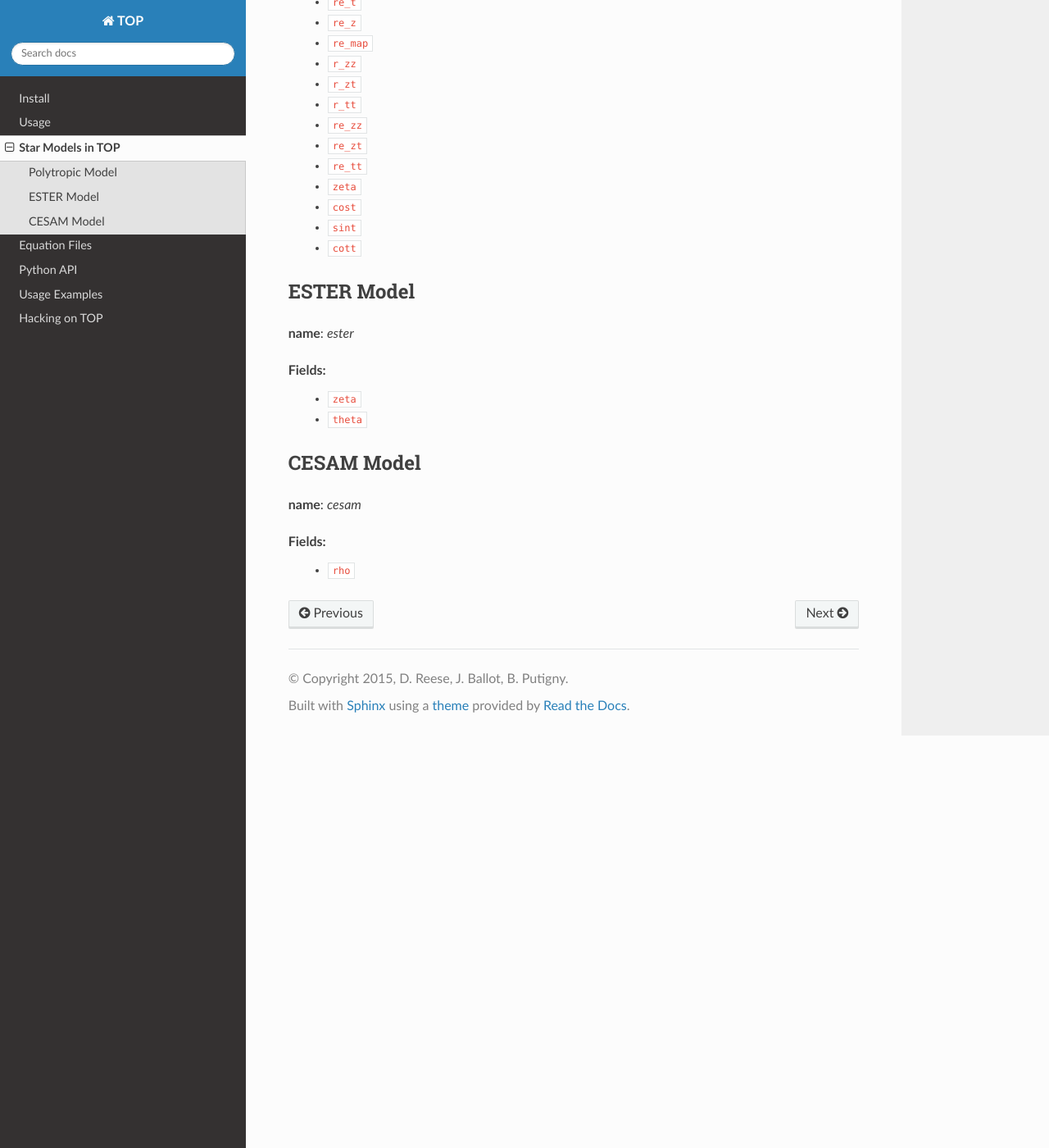
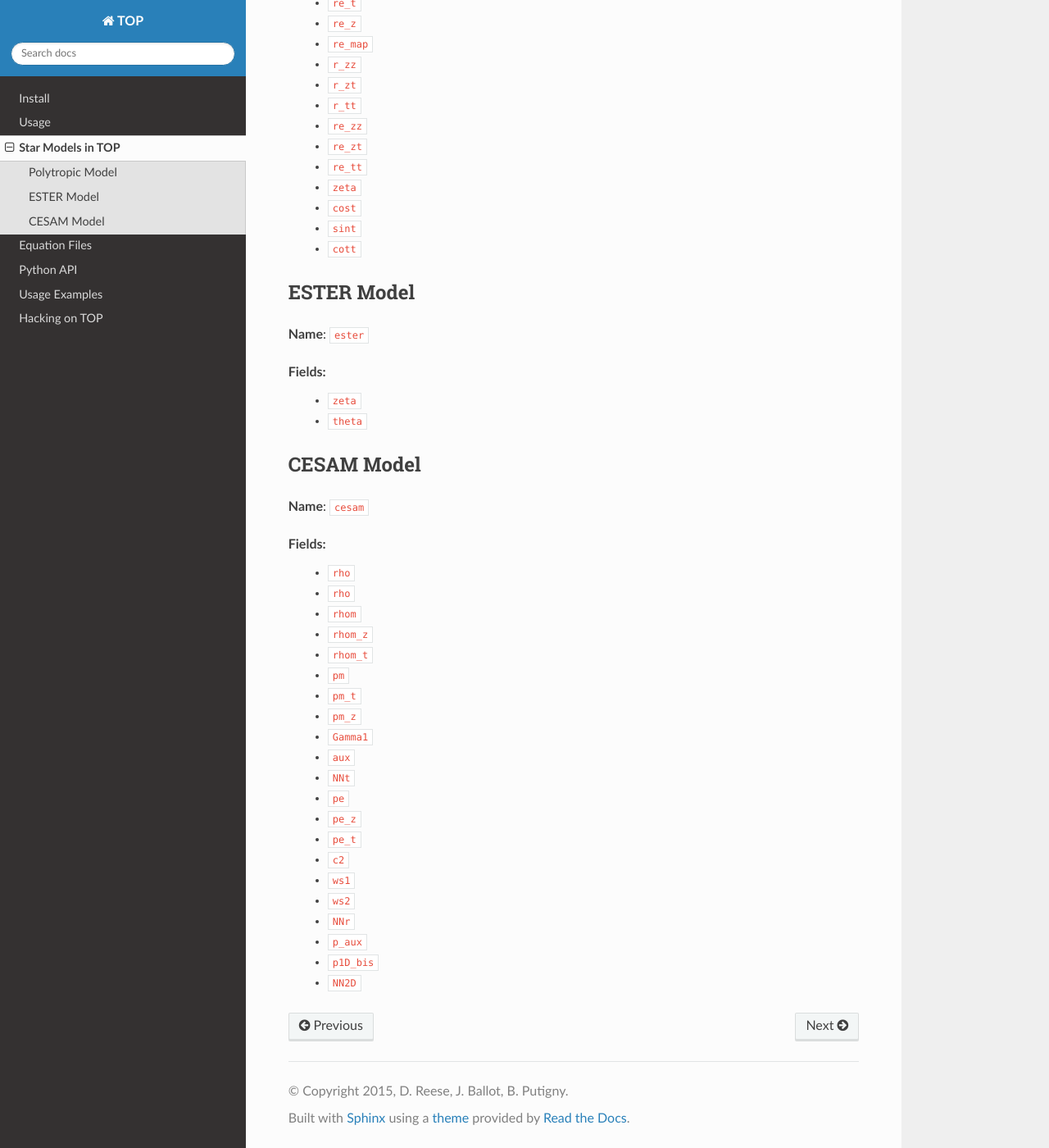
Before and after one commit to top-devel/top, a Sphinx documentation site: the page built from doc/source/model.rst, in a window 1280 px wide and 1400 px high, scrolled down 703 px. Shown: the whole window at 82% size. Built offline with Sphinx 7.4.7 and the Read the Docs theme 2.0.0, drawn with Linux system fonts in a browser that asks for light colours.

Commit message:
Fix CESAM model; add fields to the python interface

```diff
--- a/doc/source/model.rst
+++ b/doc/source/model.rst
@@ -10,7 +10,7 @@ defined in the model.
 Polytropic Model
 ================
 
-**name**: `poly_ester`
+**Name:** ``poly_ester``
 
 Fields:
  * ``hh``
@@ -44,7 +44,7 @@ Fields:
 ESTER Model
 ===========
 
-**name**: `ester`
+**Name**: ``ester``
 
 Fields:
  * ``zeta``
@@ -53,7 +53,27 @@ Fields:
 CESAM Model
 ===========
 
-**name**: `cesam`
+**Name**: ``cesam``
 
 Fields:
  * ``rho``
+ * ``rho``
+ * ``rhom``
+ * ``rhom_z``
+ * ``rhom_t``
+ * ``pm``
+ * ``pm_t``
+ * ``pm_z``
+ * ``Gamma1``
+ * ``aux``
+ * ``NNt``
+ * ``pe``
+ * ``pe_z``
+ * ``pe_t``
+ * ``c2``
+ * ``ws1``
+ * ``ws2``
+ * ``NNr``
+ * ``p_aux``
+ * ``p1D_bis``
+ * ``NN2D``
```
Also changed, not shown: 2 other files.
